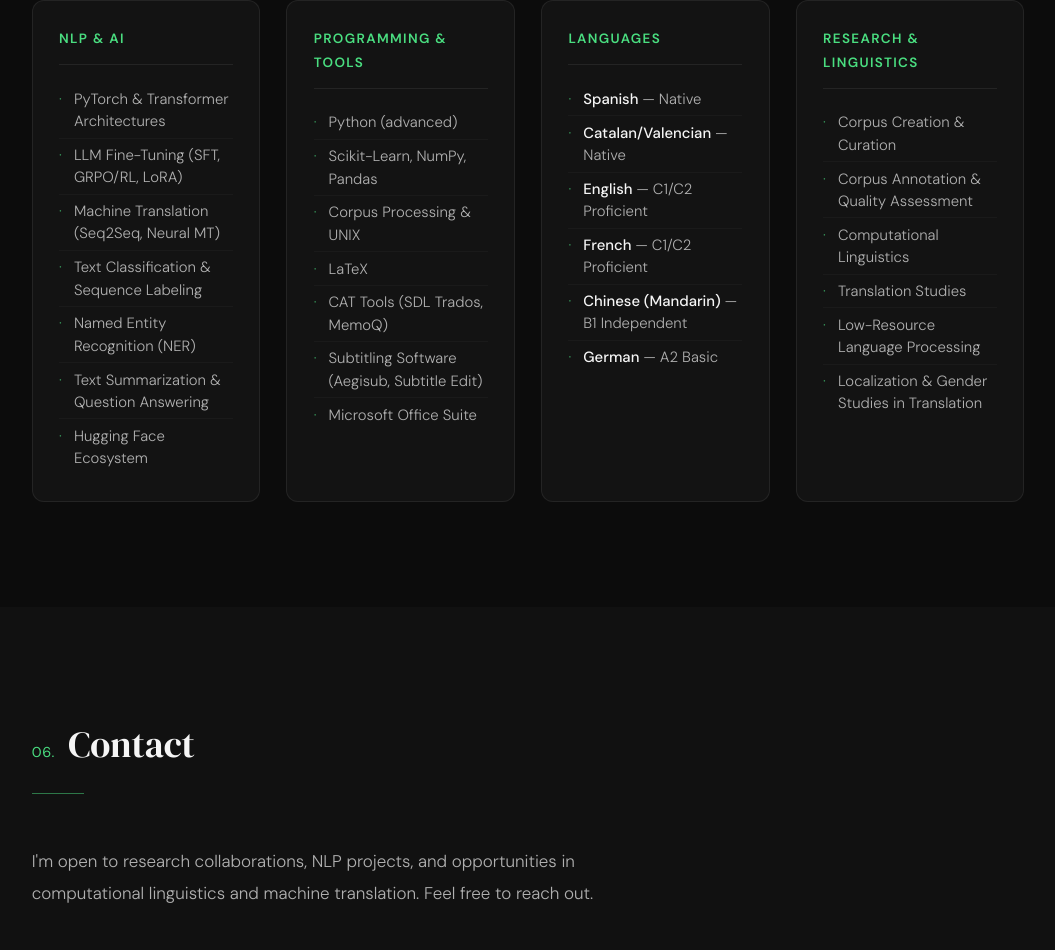
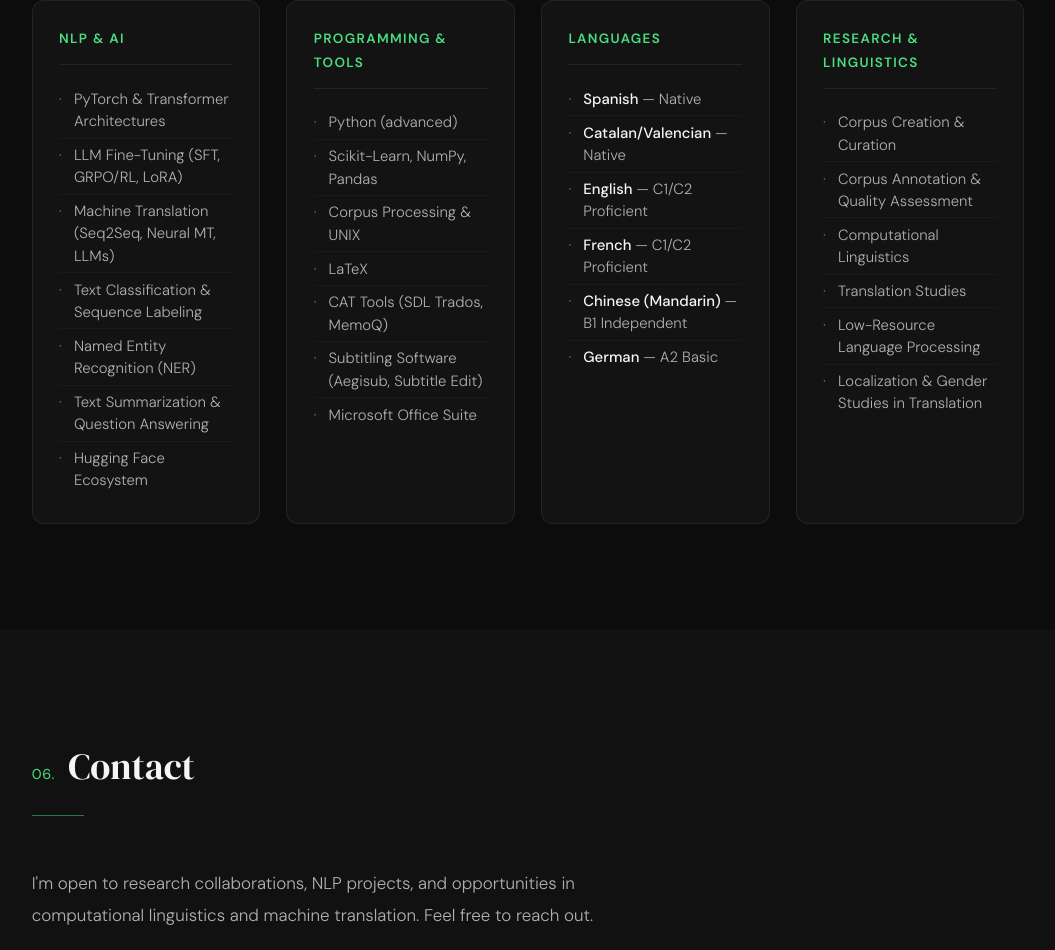
Before and after one commit to guerreropaula/guerreropaula.github.io, a plain HTML site: page index.html in a window 1280 px wide. Shown: the part 5118-6068 px from the top of the page, without its empty margins (112-1167 px from the left). Drawn offline with nearby package versions, Linux system fonts and the light colour scheme.

Commit message:
Update index.html

```diff
--- a/index.html
+++ b/index.html
@@ -6,19 +6,15 @@
   <title>Paula Guerrero Castelló — NLP Engineer & Computational Linguist</title>
   <meta name="description" content="Personal website of Paula Guerrero Castelló — NLP researcher, computational linguist, and machine translation specialist based in Alicante, Spain." />
   <link rel="stylesheet" href="styles.css" />
-  <!-- Leaflet CSS -->
   <link rel="stylesheet" href="https://unpkg.com/leaflet@1.9.4/dist/leaflet.css" />
-  <!-- Google Fonts: DM Serif Display + DM Sans -->
   <link rel="preconnect" href="https://fonts.googleapis.com" />
   <link rel="preconnect" href="https://fonts.gstatic.com" crossorigin />
   <link href="https://fonts.googleapis.com/css2?family=DM+Serif+Display:ital@0;1&family=DM+Sans:ital,opsz,wght@0,9..40,300;0,9..40,400;0,9..40,500;0,9..40,600;1,9..40,300&display=swap" rel="stylesheet" />
 </head>
 <body>
 
-  <!-- ░░ SCANLINE OVERLAY ░░ -->
   <div class="scanlines" aria-hidden="true"></div>
 
-  <!-- ░░ NAVIGATION ░░ -->
   <nav class="nav" role="navigation" aria-label="Main navigation">
     <div class="nav__logo">
       <span class="nav__logo-bracket">[</span>
@@ -38,16 +34,12 @@
     </ul>
   </nav>
 
-  <!-- ░░ HERO ░░ -->
   <header class="hero" id="top">
     <div class="hero__container">
 
-      <!-- Left: all info -->
       <div class="hero__info">
-        <!-- desktop: nombre y título visibles directamente -->
         <h1 class="hero__name">Paula Guerrero Castelló</h1>
         <p class="hero__title">NLP Engineer &amp; Computational Linguist</p>
-        <!-- mobile only: foto pequeña + nombre en fila -->
         <div class="hero__top-row">
           <img src="assets/profile.jpg" alt="Paula Guerrero Castelló" class="hero__photo-mobile" onerror="this.style.display='none'" />
           <div class="hero__name-block">
@@ -81,7 +73,6 @@
         </div>
       </div>
 
-      <!-- Right: photo -->
       <div class="hero__photo-wrap">
         <img src="assets/profile.jpg" alt="Paula Guerrero Castelló" class="hero__photo" onerror="this.style.display='none';this.nextElementSibling.style.display='flex'" />
         <div class="hero__photo-placeholder" aria-label="Profile photo" style="display:none">
@@ -95,7 +86,6 @@
 
   <main>
 
-    <!-- ░░ ABOUT ░░ -->
     <section class="section" id="about">
       <div class="container">
         <h2 class="section__title"><span class="section__num">01.</span> About</h2>
@@ -112,13 +102,11 @@
       </div>
     </section>
 
-    <!-- ░░ EXPERIENCE ░░ -->
     <section class="section section--alt" id="experience">
       <div class="container">
         <h2 class="section__title"><span class="section__num">02.</span> Experience</h2>
         <div class="timeline">
 
-          <!-- Job 1 -->
           <article class="timeline__item">
             <div class="timeline__marker"></div>
             <div class="timeline__body">
@@ -137,7 +125,6 @@
             </div>
           </article>
 
-          <!-- Job 2 -->
           <article class="timeline__item">
             <div class="timeline__marker"></div>
             <div class="timeline__body">
@@ -157,7 +144,6 @@
       </div>
     </section>
 
-    <!-- ░░ EDUCATION ░░ -->
     <section class="section" id="education">
       <div class="container">
         <h2 class="section__title"><span class="section__num">03.</span> Education</h2>
@@ -217,12 +203,10 @@
       </div>
     </section>
 
-    <!-- ░░ PROJECTS ░░ -->
     <section class="section section--alt" id="projects">
       <div class="container">
         <h2 class="section__title"><span class="section__num">04.</span> Projects</h2>
 
-        <!-- Featured project -->
         <article class="project project--featured">
           <div class="project__label">📄 EAMT 2026 Submission</div>
           <h3 class="project__title">Enhancing LLM Translation Performance for Spanish–Valencian through SFT and Reinforcement Learning</h3>
@@ -244,7 +228,6 @@
 
         <div class="projects-grid">
 
-          <!-- Project 2 -->
           <article class="project-card">
             <h3>Clinical Text Simplification with Fine-Tuned LLMs</h3>
             <p class="project__meta">Feb 2026 – Present</p>
@@ -260,7 +243,6 @@
             </div>
           </article>
 
-          <!-- Project 3 -->
           <article class="project-card">
             <h3>MaCoCu Corpus Validation</h3>
             <p class="project__meta">Prompsit Language Engineering · 2025</p>
@@ -279,7 +261,6 @@
       </div>
     </section>
 
-    <!-- ░░ SKILLS ░░ -->
     <section class="section" id="skills">
       <div class="container">
         <h2 class="section__title"><span class="section__num">05.</span> Skills</h2>
@@ -290,7 +271,7 @@
             <ul class="skills-list">
               <li>PyTorch &amp; Transformer Architectures</li>
               <li>LLM Fine-Tuning (SFT, GRPO/RL, LoRA)</li>
-              <li>Machine Translation (Seq2Seq, Neural MT)</li>
+              <li>Machine Translation (Seq2Seq, Neural MT, LLMs)</li>
               <li>Text Classification &amp; Sequence Labeling</li>
               <li>Named Entity Recognition (NER)</li>
               <li>Text Summarization &amp; Question Answering</li>
@@ -339,7 +320,6 @@
       </div>
     </section>
 
-    <!-- ░░ CONTACT ░░ -->
     <section class="section section--alt" id="contact">
       <div class="container">
         <h2 class="section__title"><span class="section__num">06.</span> Contact</h2>
@@ -367,7 +347,6 @@
 
   </main>
 
-  <!-- ░░ FOOTER ░░ -->
   <footer class="footer">
     <div class="container">
       <p>
@@ -379,7 +358,6 @@
     </div>
   </footer>
 
-  <!-- ░░ LIVING MAP MODAL ░░ -->
   <div id="living-map-modal" class="lmap-overlay" style="display:none" aria-modal="true" role="dialog" aria-label="Places I have lived">
     <div class="lmap-panel" onclick="event.stopPropagation()">
       <button class="lmap-close" onclick="closeLivingMap()" aria-label="Close map">✕</button>
@@ -388,11 +366,9 @@
     </div>
   </div>
 
-  <!-- Leaflet JS -->
   <script src="https://unpkg.com/leaflet@1.9.4/dist/leaflet.js"></script>
 
   <script>
-    /* ── Mobile nav toggle ── */
     const toggle = document.querySelector('.nav__toggle');
     const navLinks = document.querySelector('.nav__links');
     toggle.addEventListener('click', () => {
@@ -401,7 +377,6 @@
       navLinks.classList.toggle('is-open');
     });
 
-    /* ── Close nav on link click (mobile) ── */
     document.querySelectorAll('.nav__links a').forEach(link => {
       link.addEventListener('click', () => {
         navLinks.classList.remove('is-open');
@@ -409,7 +384,6 @@
       });
     });
 
-    /* ── Active nav link on scroll ── */
     const sections = document.querySelectorAll('section[id], header[id]');
     const navAnchors = document.querySelectorAll('.nav__links a');
     const observer = new IntersectionObserver(entries => {
@@ -423,7 +397,6 @@
     }, { threshold: 0.4 });
     sections.forEach(s => observer.observe(s));
 
-    /* ── Scroll-reveal animation ── */
     const revealObserver = new IntersectionObserver(entries => {
       entries.forEach(entry => {
         if (entry.isIntersecting) {
@@ -437,7 +410,6 @@
       revealObserver.observe(el);
     });
 
-    /* ── Living map modal ── */
     var livingMap = null;
 
     document.getElementById('alicante-tag').addEventListener('click', function() {
```
